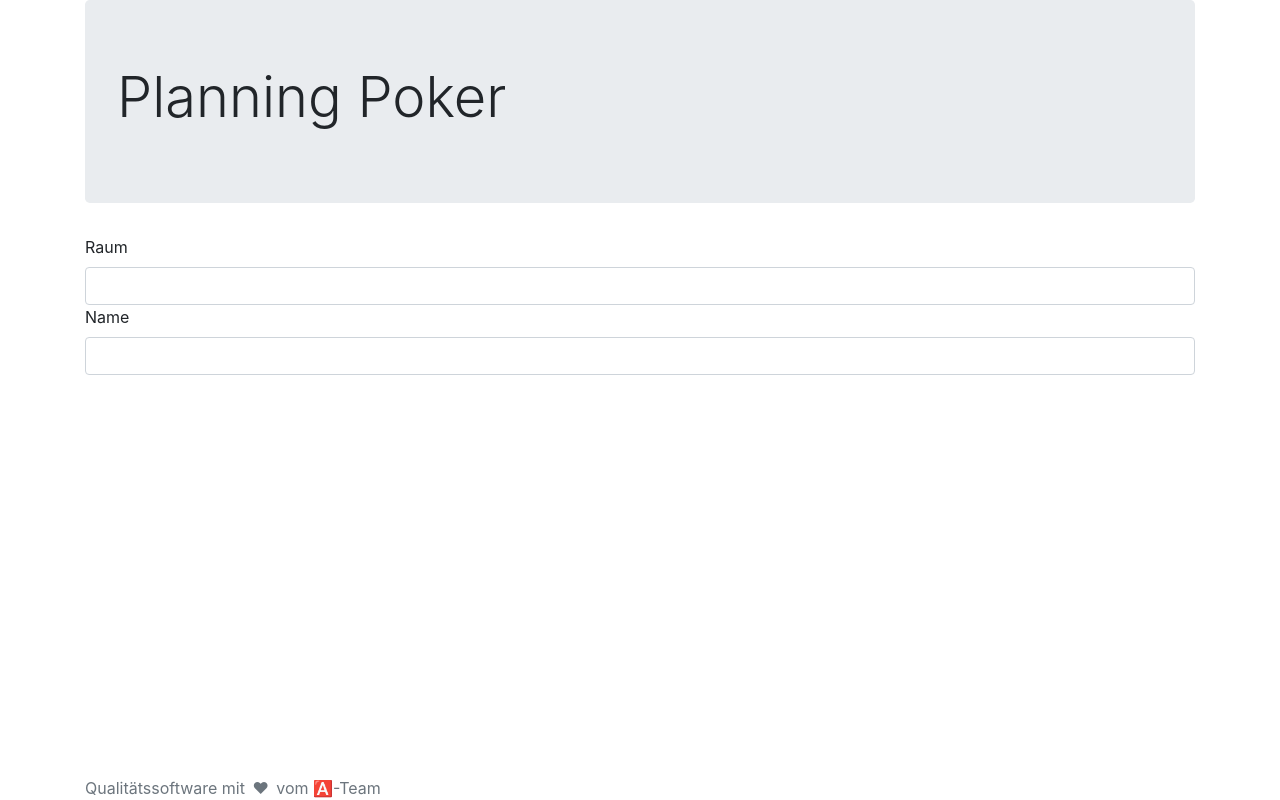
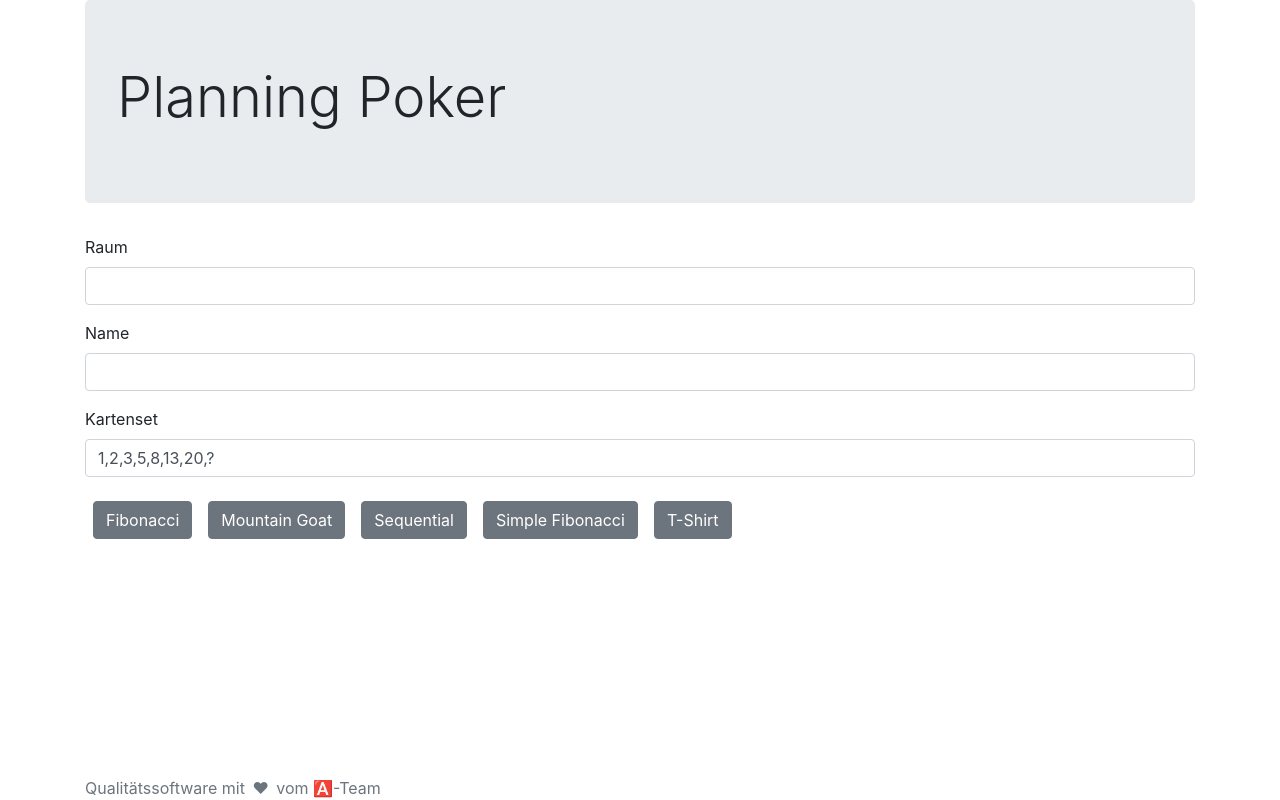
Before and after one commit to wam23/planningPoker, an Angular app: page / in a window 1280 px wide. Built offline with nearby package versions, Linux system fonts and the light colour scheme; no server answers.

Commit message:
dynamic cards

```diff
--- a/src/app/app.module.ts
+++ b/src/app/app.module.ts
@@ -4,8 +4,8 @@ import { BrowserModule } from '@angular/platform-browser';
 import { AppComponent } from './app.component';
 import { PokerTableComponent } from './poker-table/poker-table.component';
 import { PokerLobbyComponent } from './poker-lobby/poker-lobby.component';
-import {FormsModule} from '@angular/forms';
-import {HttpClientModule} from '@angular/common/http';
+import { ReactiveFormsModule } from '@angular/forms';
+import { HttpClientModule } from '@angular/common/http';
 import { PokerResultComponent } from './poker-result/poker-result.component';
 
 @NgModule({
@@ -18,7 +18,7 @@ import { PokerResultComponent } from './poker-result/poker-result.component';
   imports: [
     BrowserModule,
     HttpClientModule,
-    FormsModule
+    ReactiveFormsModule
   ],
   providers: [],
   bootstrap: [AppComponent]
--- a/src/app/poker-lobby/poker-lobby.component.html
+++ b/src/app/poker-lobby/poker-lobby.component.html
@@ -1,13 +1,22 @@
 <div class="container">
-  <form #pokerLobbyForm="ngForm" (ngSubmit)="save(pokerLobbyForm)">
+  <form [formGroup]="userForm">
     <div class="form-group">
       <label for="room">Raum</label>
-      <input class="form-control" id="room" name="room" autocomplete="off" required ngModel />
+      <input class="form-control" id="room" type="text" formControlName="room" required autocomplete="off" />
+    </div>
+    <div class="form-group">
+      <label for="name">Name</label>
+      <input class="form-control" id="name" type="text" formControlName="name" required autocomplete="off" />
+    </div>
+    <div class="form-group">
+      <label for="cards">Kartenset</label>
+      <input class="form-control" id="cards" type="text" formControlName="cards" required autocomplete="off" />
+    </div>
+    <div>
+      <button *ngFor="let card of cardsets | keyvalue" class="btn btn-secondary m-2"
+        (click)="setCards(card.value)">{{card.key}}</button>
+    </div>
 
-      <label for="name">Name</label>
-      <input class="form-control" id="name" name="name" autocomplete="off" required ngModel />
-
-      <button *ngIf="pokerLobbyForm.valid" class="btn btn-primary mt-2">Beitreten</button>
-    </div>
+    <button *ngIf="userForm.valid" class="btn btn-primary m-2" (click)="save()">Beitreten</button>
   </form>
 </div>
--- a/src/app/poker-lobby/poker-lobby.component.ts
+++ b/src/app/poker-lobby/poker-lobby.component.ts
@@ -1,9 +1,10 @@
-import {Component, EventEmitter, Output} from '@angular/core';
-import {NgForm} from '@angular/forms';
+import { Component, EventEmitter, Output } from '@angular/core';
+import { FormControl, FormGroup } from '@angular/forms';
 
 export interface User {
   name: string;
   room: string;
+  cards: string;
 }
 
 @Component({
@@ -15,8 +16,25 @@ export class PokerLobbyComponent {
 
   @Output() userEmitter: EventEmitter<User> = new EventEmitter();
 
-  save(form: NgForm): void {
-    const user = {name: form.value.name, room: form.value.room} as User;
-    this.userEmitter.emit(user);
+  cardsets = {
+    "Simple Fibonacci": "1,2,3,5,8,13,20,?",
+    "Fibonacci ": "0,1,2,3,5,8,13,21,34,55,89,?",
+    "Mountain Goat": "0,0.5,1,2,3,5,8,13,20,40,100,?",
+    "Sequential": "0,1,2,3,4,5,6,7,8,9,10,?",
+    "T-Shirt": "XS,S,M,L,XL,?"
+  }
+
+  userForm = new FormGroup({
+    room: new FormControl(''),
+    name: new FormControl(''),
+    cards: new FormControl(this.cardsets['Simple Fibonacci'])
+  });
+
+  save(): void {
+    this.userEmitter.emit(this.userForm.value);
+  }
+
+  setCards(newCards: string) {
+    this.userForm.get('cards').setValue(newCards);
   }
 }
--- a/src/app/poker-table/poker-table.component.html
+++ b/src/app/poker-table/poker-table.component.html
@@ -6,7 +6,7 @@
     margin-bottom: 0;
     vertical-align: middle; ">&nbsp;</span>
 
-  <span *ngFor="let card of cardset$ | async" [ngClass]="{'card-selected' : selectedVote==card}"
+  <span *ngFor="let card of cardset" [ngClass]="{'card-selected' : selectedVote==card}"
           [attr.disabled]="cardDisabled()" class="card" (click)="vote(card)">{{card}}</span>
   <p class="m-2 status" *ngIf="status"><small>{{status}}</small></p>
 </div>
--- a/src/app/poker-table/poker-table.component.ts
+++ b/src/app/poker-table/poker-table.component.ts
@@ -2,8 +2,6 @@ import {Component, Input, OnInit} from '@angular/core';
 import {HttpClient, HttpErrorResponse, HttpResponse} from '@angular/common/http';
 import {environment} from '../../environments/environment';
 import {User} from '../poker-lobby/poker-lobby.component';
-import {Observable} from 'rxjs';
-import {publishReplay, refCount} from 'rxjs/operators';
 
 @Component({
   selector: 'app-poker-table',
@@ -14,20 +12,14 @@ export class PokerTableComponent implements OnInit {
 
   @Input() user: User;
   selectedVote: number;
-  status = 'lade karten';
-  cardset$: Observable<string[]>;
+  status = 'ready';
+  cardset: string[];
 
   constructor(private http: HttpClient) {
   }
 
   ngOnInit(): void {
-    this.cardset$ = this.http.get(`${environment.baseUrl}/cardset`) as Observable<string[]>;
-
-    this.cardset$.pipe(publishReplay(1), refCount()).subscribe((value) => {
-      this.status = 'initialisiert';
-    }, () => {
-      this.status = 'kartenset fehler';
-    });
+    this.cardset = this.user.cards.split(',').map(s => s.trim());
   }
 
   vote(vote): void {
```
